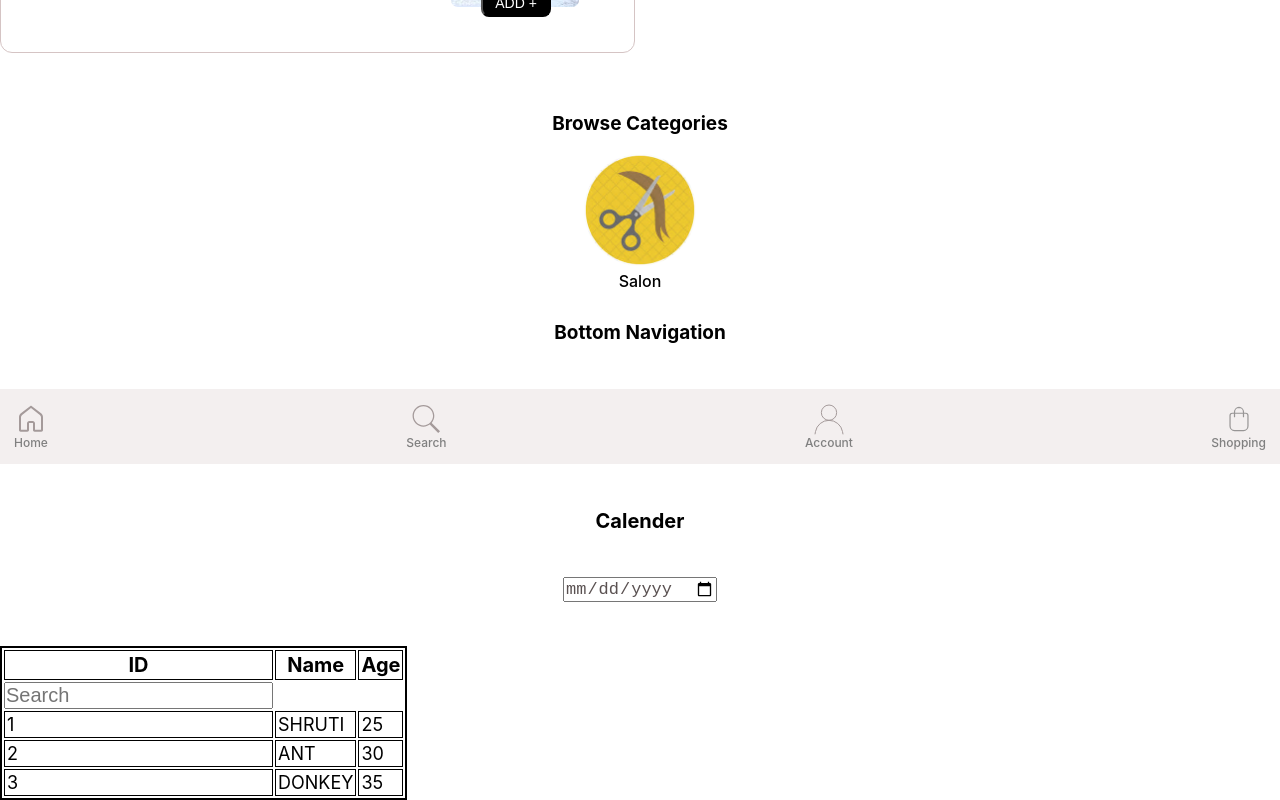
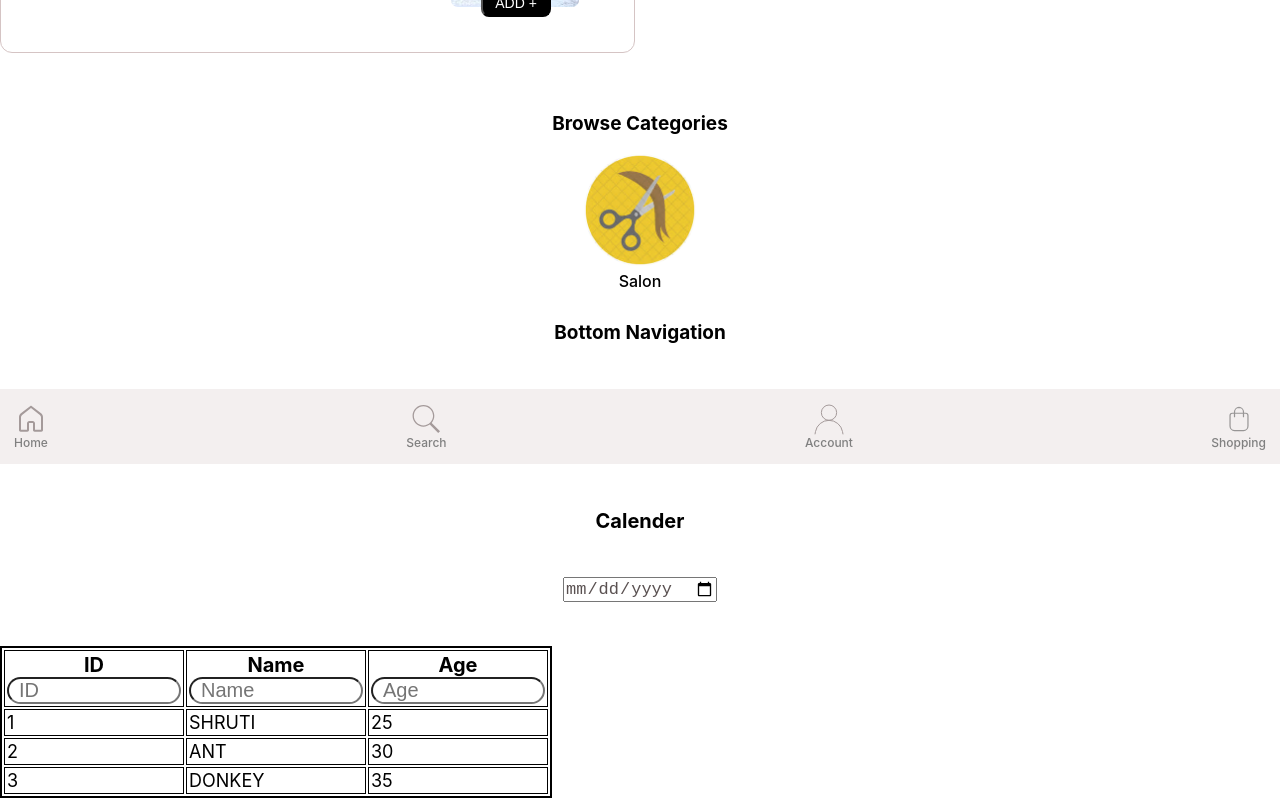
Before and after one commit to shrutiverma2208/shop, a React (Create React App) app: page / in a window 1280 px wide. Shown: the part 911-1711 px from the top of the page. Built offline with nearby package versions, Linux system fonts and the light colour scheme.

Commit message:
Adding search placeholder.

```diff
--- a/src/Components/Table/Table.css
+++ b/src/Components/Table/Table.css
@@ -1,5 +1,6 @@
 .table-container{
     border: 2px solid black;
+
 }
 
 
@@ -14,3 +15,8 @@
     border: 1px solid black;
     padding:2px
 }
+.table-container input{
+    border-radius: 20px;
+    padding-left: 10px;
+    max-width: 20vh;
+}
--- a/src/Components/Table/Table.js
+++ b/src/Components/Table/Table.js
@@ -2,9 +2,17 @@ import React,{useState} from 'react'
 import './Table.css'
 
 const Table = ({ data }) => {
-    const [searchItem, setSearchItem] =useState('');
-    const handleSearch=(e)=>{
-        setSearchItem(e.target.value)
+    const [searchId, setSearchId] =useState('');
+    const [searchName, setSearchName] =useState('');
+    const [searchAge, setSearchAge] =useState('');
+    const handleId=(e)=>{
+        setSearchId(e.target.value)
+    }
+    const handleName=(e)=>{
+        setSearchName(e.target.value)
+    }
+    const handleAge=(e)=>{
+        setSearchAge(e.target.value)
     }
 
         return (
@@ -13,19 +21,39 @@ const Table = ({ data }) => {
           <table className='table-container'>
             <thead>
               <tr>
-                <th>ID</th>
-                <th>Name</th>
-                <th>Age</th>
+                <th>ID
+                    <br/>
+                <input style={{fontSize:'20px'}}
+                       type="number"
+                       placeholder="ID"
+                       value={searchId}
+                       onChange={handleId}/>
+                </th>
+
+                <th>Name
+                    <br/>
+                <input style={{fontSize:'20px'}}
+                       type="text"
+                       placeholder="Name"
+                       value={searchName}
+                       onChange={handleName}/>
+                </th>
+
+                <th>Age
+                <br/>
+                <input style={{fontSize:'20px'}}
+                       type="number"
+                       placeholder="Age"
+                       value={searchAge}
+                       onChange={handleAge}/>
+                </th>
               </tr>
             </thead>
             <tbody>
-            <input style={{fontSize:'20px'}}
-            type="text"
-            placeholder="Search"
-            value={searchItem}
-            onChange={handleSearch}
-          />
+
+
               {data.map((item) => (
+
                 <tr key={item.id}>
                   <td>{item.id}</td>
                   <td>{item.name}</td>
```
